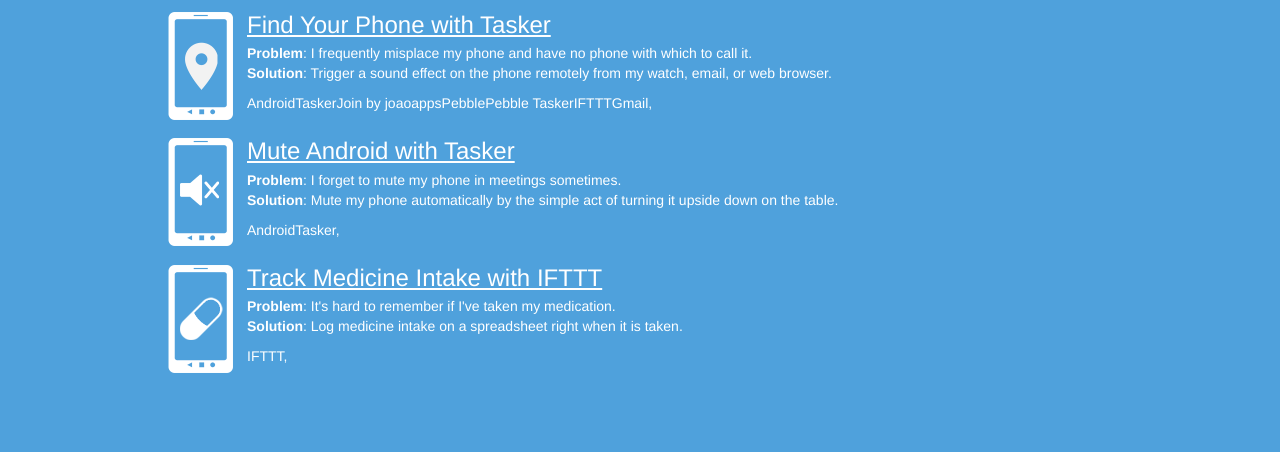
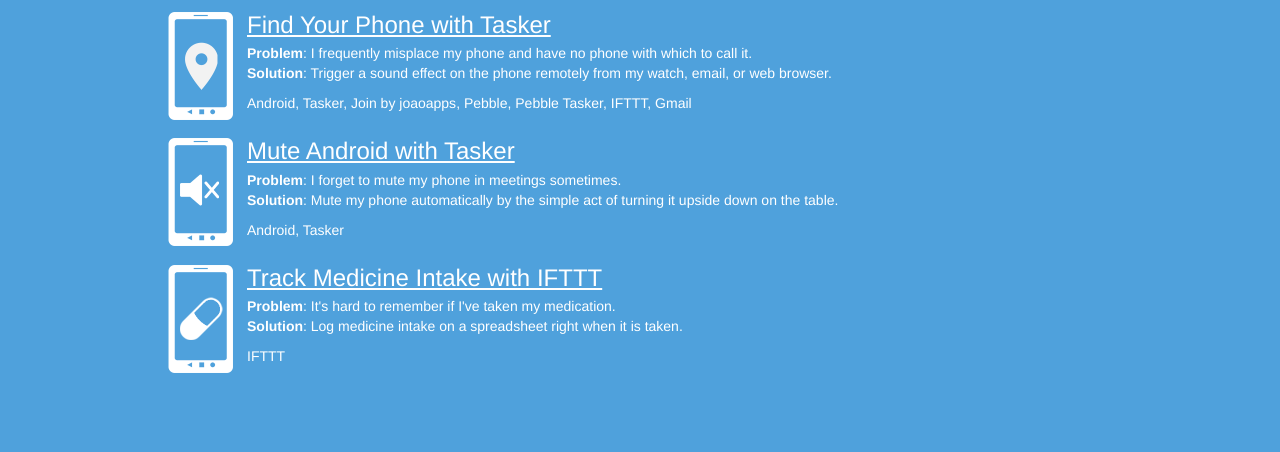
Before and after one commit to moshner/automateyourlife.org, a Jekyll site: the page built from index.html, in a window 1280 px wide. Shown: the part 689-1141 px from the top of the page. Built offline with Jekyll 4.4.1, drawn with Linux system fonts in a browser that asks for light colours; nearby versions of some CDN libraries.

Commit message:
fix conditional

```diff
--- a/_includes/project.html
+++ b/_includes/project.html
@@ -13,6 +13,6 @@
             <strong>Problem</strong>: {{ project.problem }}<br />
             <strong>Solution</strong>: {{ project.solution }}
         </p>
-        <p class="categories">{% for tag_id in project.tags %}{% assign tag = site.data.tags[tag_id] %}<span>{{ tag.text }}</span>{% if !forloop.last %}, {% endif %}{% endfor %}</p>
+        <p class="categories">{% for tag_id in project.tags %}{% assign tag = site.data.tags[tag_id] %}<span>{{ tag.text }}</span>{% if forloop.last != true %}, {% endif %}{% endfor %}</p>
     </div>
 </div>
```
